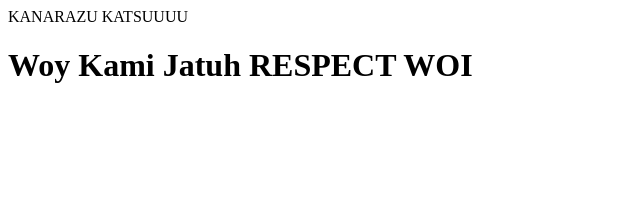
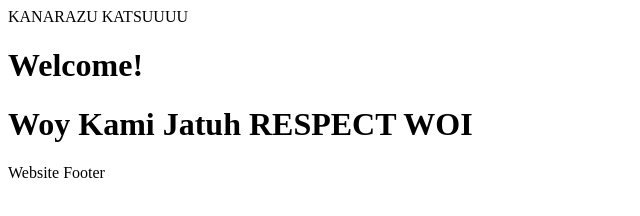
Before and after one commit to Nazwarrrr/Project-Web-Ku, a plain HTML site: page index.html in a window 1280 px wide. Shown: the whole page, without its empty margins (0-640 px from the left). Drawn offline with Linux system fonts and the light colour scheme.

Commit message:
Crazy Dawg

```diff
--- a/index.html
+++ b/index.html
@@ -4,7 +4,11 @@
     <title>Well Well Well</title>
 </head>
 <body>
+
     <header>KANARAZU KATSUUUU</header>
+    <h1>Welcome!</h1>
     <h1>Woy Kami Jatuh RESPECT WOI</h1>
+    <footer>Website Footer</footer>
+
 </body>
 </html>
```
